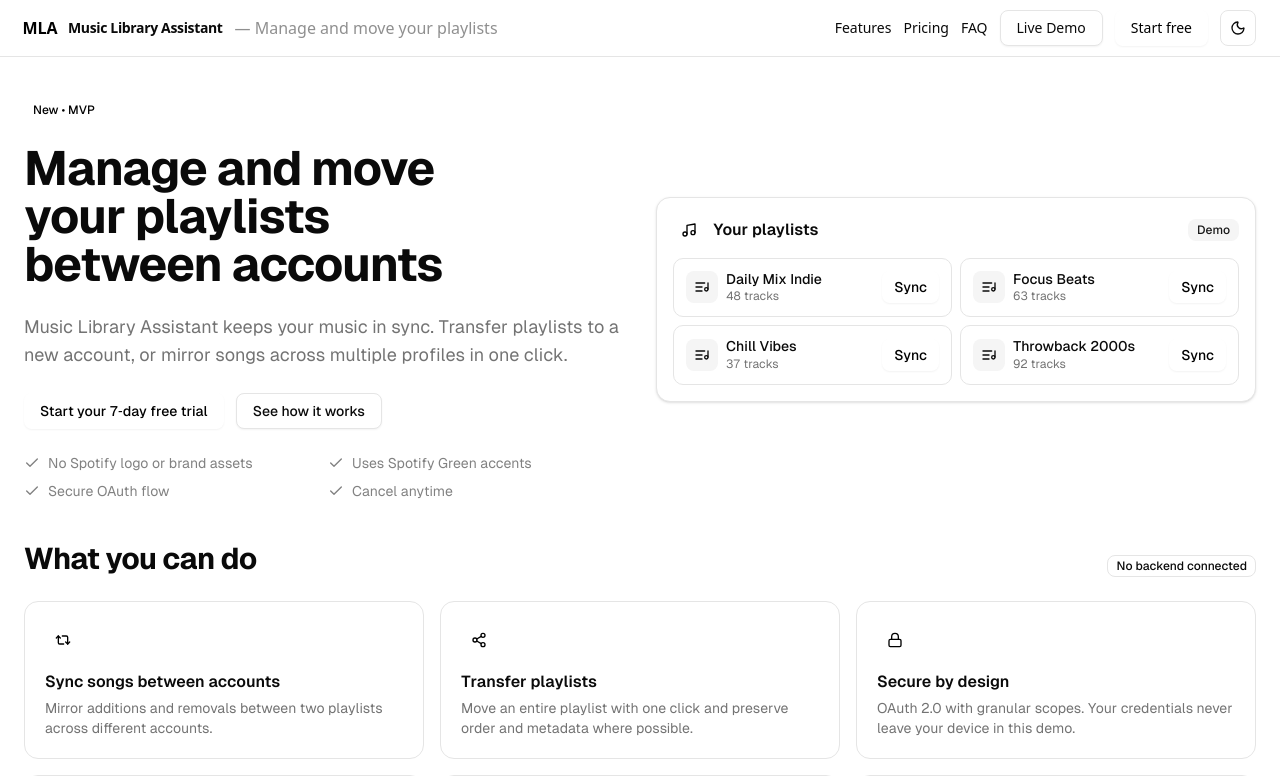
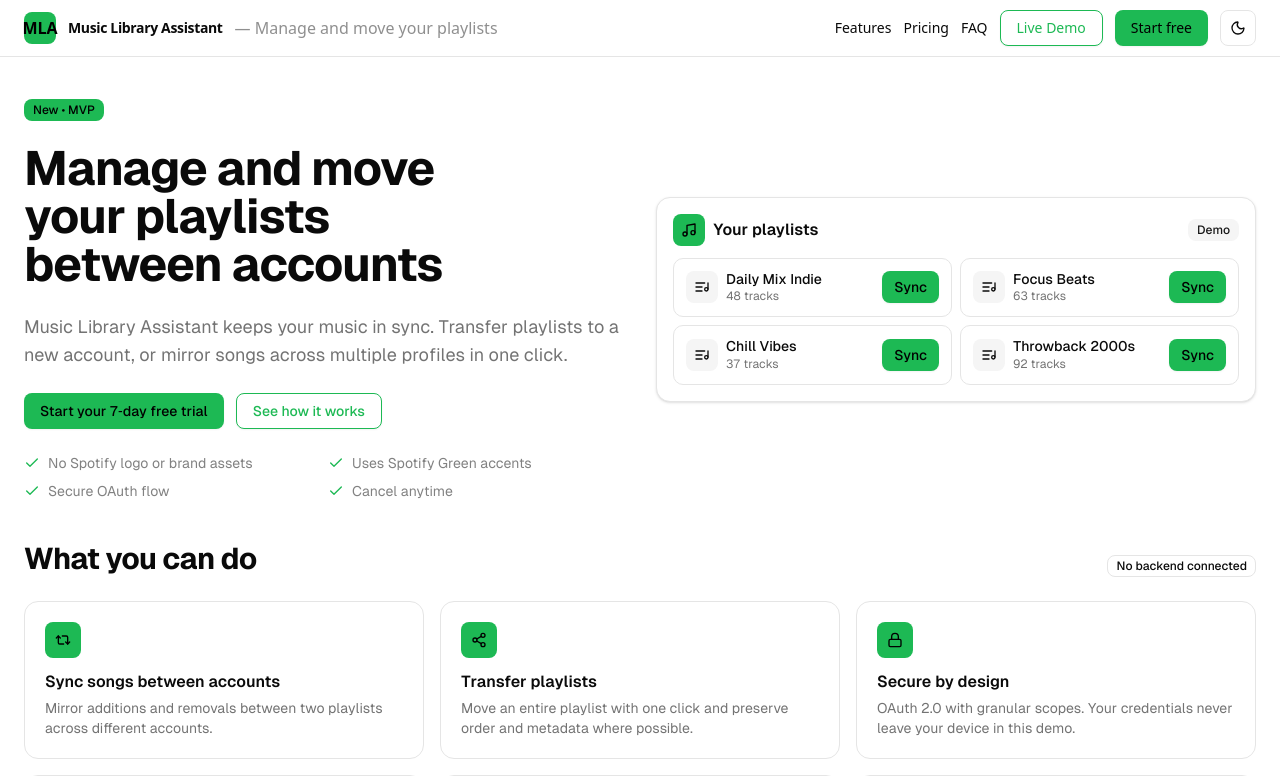
Before and after one commit to trustosas/spotify-librarymanager-frontend, a Next.js app: page / in a window 1280 px wide. Shown: the top 776 px of the page. Built offline with nearby package versions, Linux system fonts and the light colour scheme.

Commit message:
Add brand color utilities to globals.css
cgen-3911c88005164c9f9422d02eeaaaa096

```diff
--- a/src/app/globals.css
+++ b/src/app/globals.css
@@ -197,3 +197,11 @@
     @apply bg-background text-foreground;
   }
 }
+
+:root {
+  --brand: #1DB954;
+}
+
+.text-brand { color: var(--brand); }
+.bg-brand { background-color: var(--brand); }
+.border-brand { border-color: var(--brand); }
```
